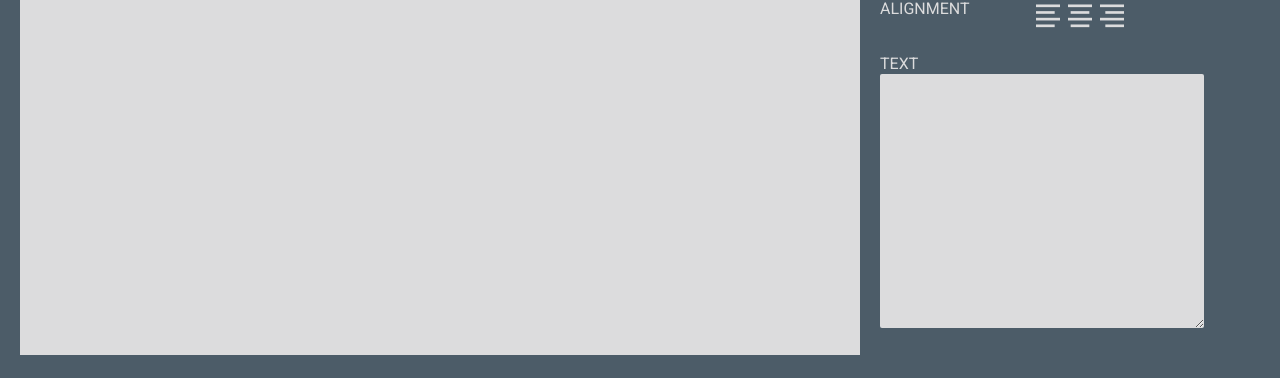
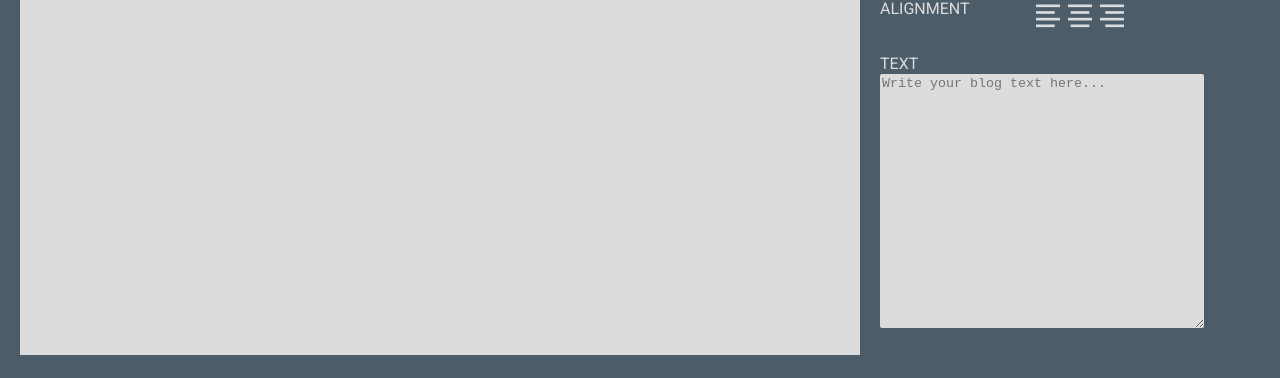
Before and after one commit to Jake-Doherty/react-blog-builder, a React (Create React App) app: page / in a window 1280 px wide. Shown: the part 281-659 px from the top of the page. Built offline with nearby package versions, Linux system fonts and the light colour scheme; a web font is replaced by a local one.

Commit message:
-> text var to value prop and setter to listener

```diff
--- a/src/components/Editor/Editor.js
+++ b/src/components/Editor/Editor.js
@@ -10,12 +10,15 @@ export default function Editor({
   font,
   setFont,
   setAlign,
+  text,
+  setText,
 }) {
   const handleChange = (event) => {
     event.target.name === 'title' && setTitle(event.target.value);
     event.target.name === 'subtitle' && setSubTitle(event.target.value);
     event.target.name === 'font' && setFont(event.target.value);
     event.target.name === 'align' && setAlign(event.target.value);
+    event.target.name === 'text-area' && setText(event.target.value);
   };
 
   return (
@@ -59,7 +62,13 @@ export default function Editor({
         </div>
       </div>
       <div className="form-control">
-        <textarea style={{ height: '250px' }} />
+        <textarea
+          name="text-area"
+          style={{ height: '250px' }}
+          value={text}
+          onChange={handleChange}
+          placeholder="Write your blog text here..."
+        />
         <label>Text</label>
       </div>
     </div>
```
